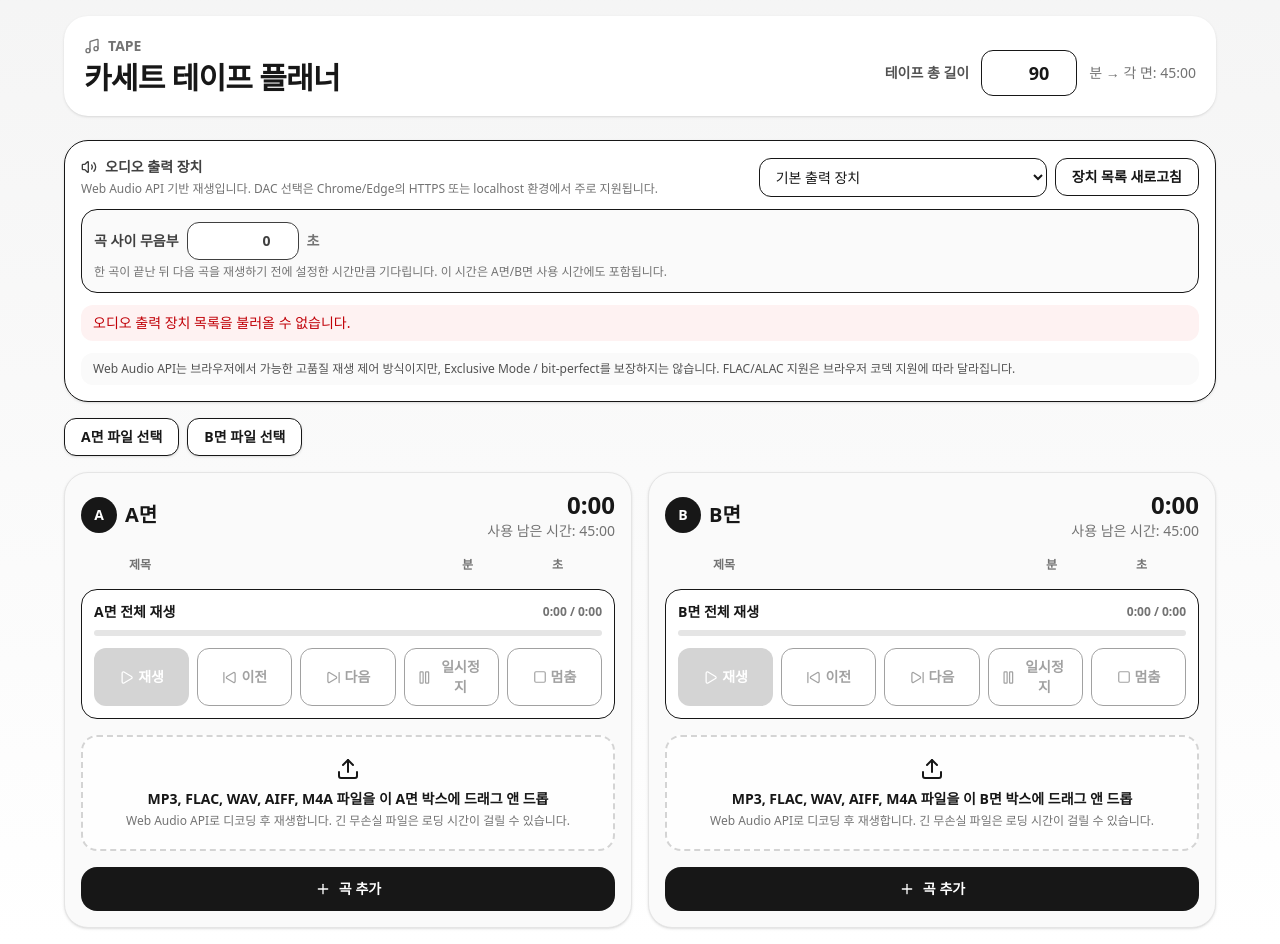
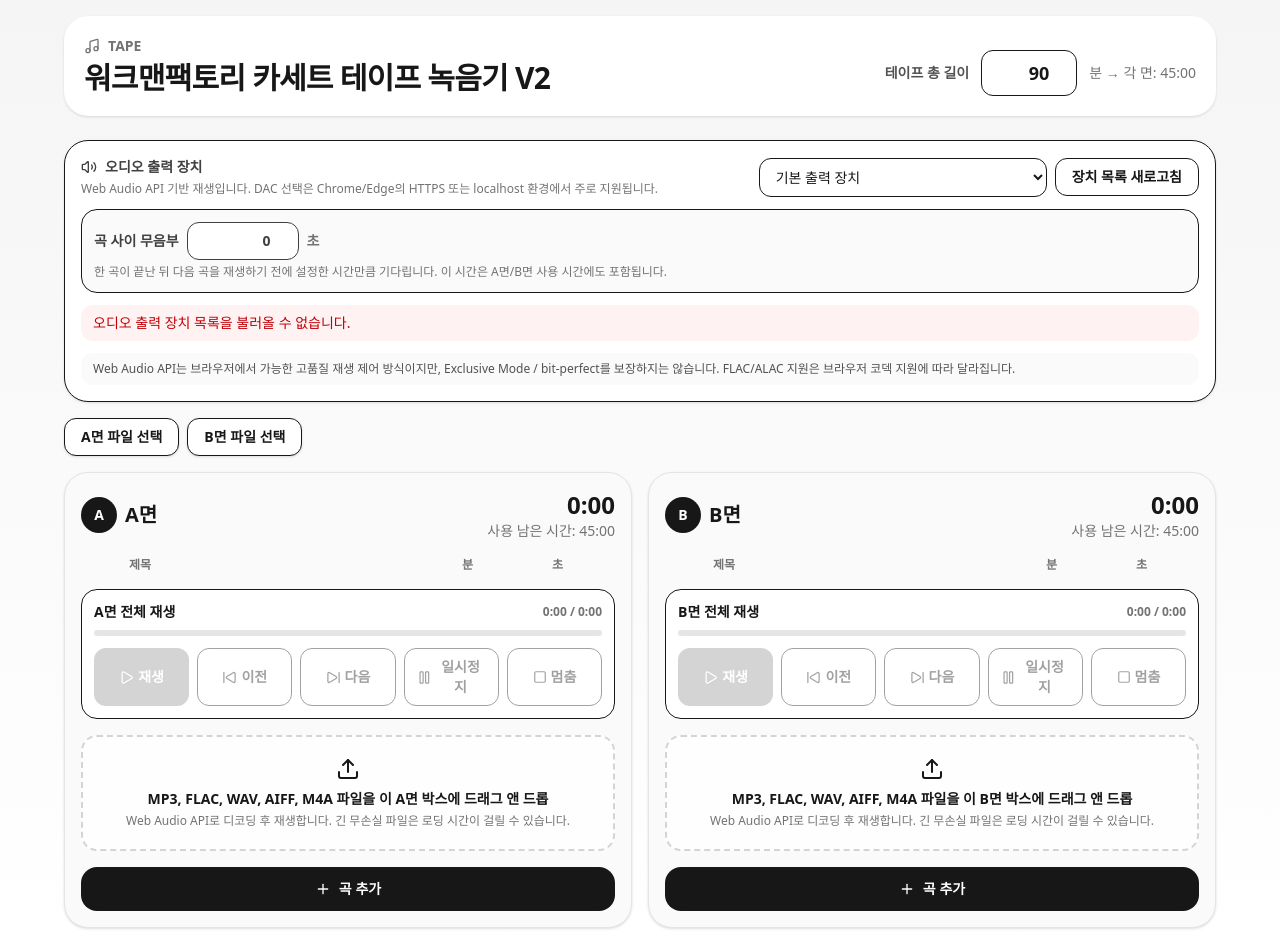
Before and after one commit to munsmile/cassette-tape-planner_v2, a React (Vite) app: page / in a window 1280 px wide. Built offline with nearby package versions, Linux system fonts and the light colour scheme.

Commit message:
Update header title for tape planner

```diff
--- a/src/App.jsx
+++ b/src/App.jsx
@@ -710,7 +710,7 @@
           <div className="flex flex-col gap-4 md:flex-row md:items-end md:justify-between">
             <div>
               <div className="mb-1 flex items-center gap-2 text-sm font-semibold text-neutral-500"><Music size={16} /> TAPE</div>
-              <h1 className="text-3xl font-black tracking-tight">카세트 테이프 플래너</h1>
+              <h1 className="text-3xl font-black tracking-tight">워크맨팩토리 카세트 테이프 녹음기 V2</h1>
             </div>
             <div className="flex items-center gap-3">
               <label className="text-sm font-semibold text-neutral-600">테이프 총 길이</label>
```
